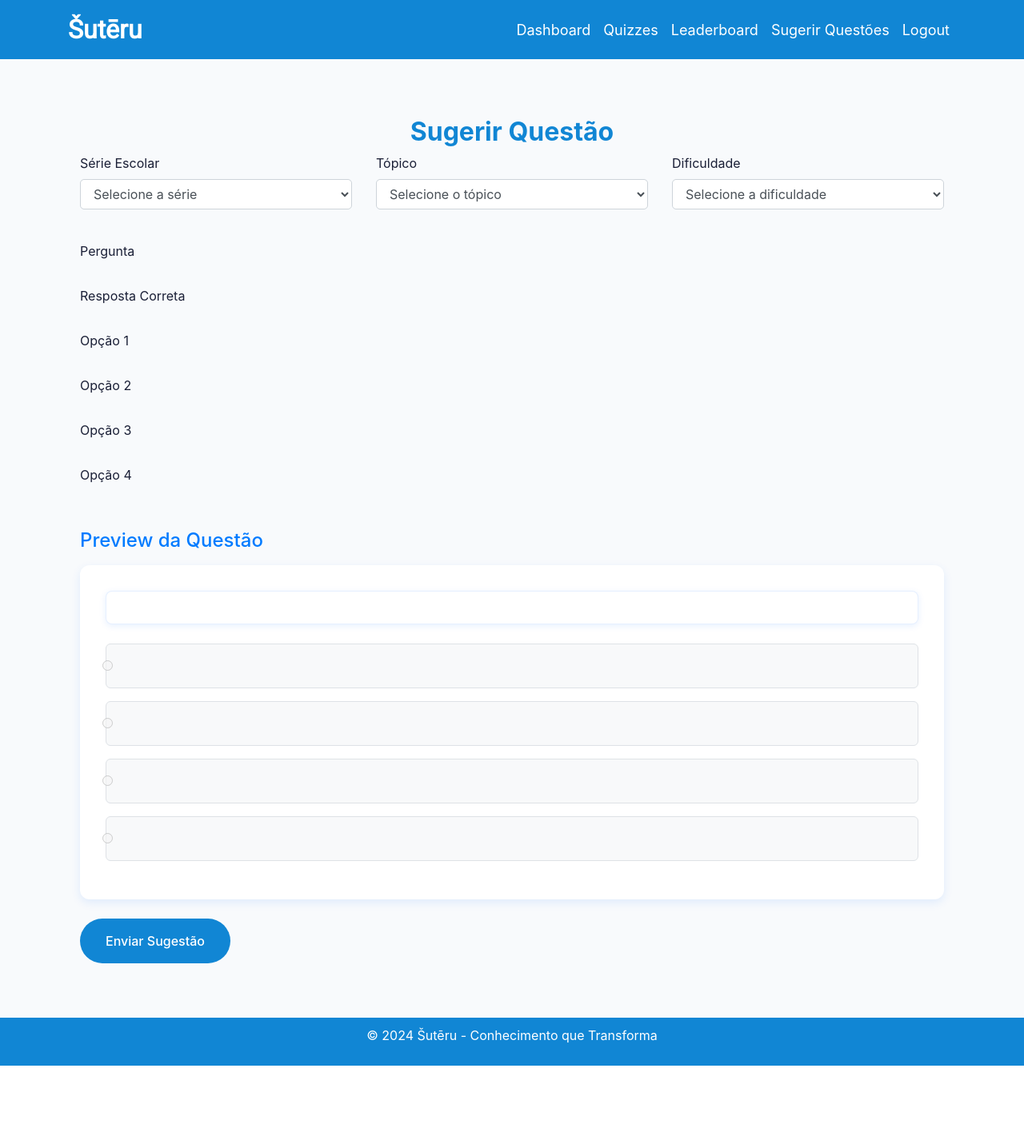
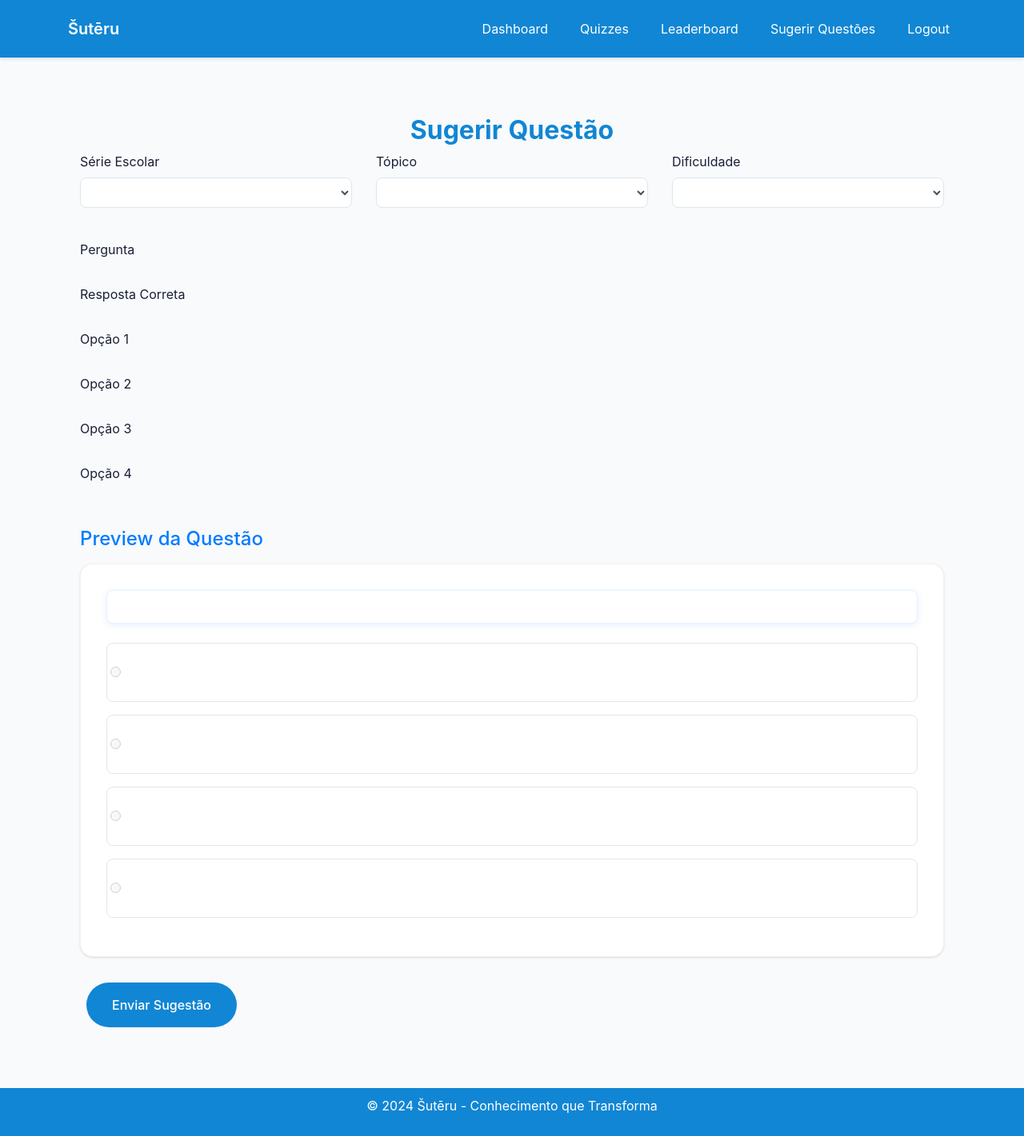
Before and after one commit to quArtiero/Suteru, a Flask app: page /suggest_question in a window 1280 px wide. Shown: the whole page at 80% size. Before the commit the page ends 1333 px from the top, so only its background shows below. Run offline with Flask 3, Linux system fonts and the light colour scheme; a user stored in the database is signed in; data that the repository does not hold is empty; some libraries are stand-ins or nearby versions.

Commit message:
Refatoração completa do frontend e models
- Reorganização do CSS em módulos separados
- Nova landing page com melhor design
- Estrutura de models implementada
- Correções de contraste e bugs visuais

```diff
--- a/static/style.css
+++ b/static/style.css
@@ -1,21 +1,49 @@
-/* Cores Personalizadas */
+/* Modern Color System with CSS Variables */
 :root {
-	--primary-color: #3498db;    /* Azul */
-	--secondary-color: #2ecc71;  /* Verde */
-	--text-color: #333;
-	--background-color: #f2f2f2; /* Cinza claro para o fundo */
-	--header-footer-bg: #2980b9; /* Azul escuro para cabeçalho e rodapé */
+	/* Core colors */
+	--primary-hue: 204;
+	--primary-color: hsl(var(--primary-hue) 85% 45%);
+	--primary-light: hsl(var(--primary-hue) 85% 85%);
+	--primary-dark: hsl(var(--primary-hue) 85% 35%);
+
+	/* Navbar specific colors */
+	--navbar-bg: #1a1f36;
+	--navbar-text: #ffffff;
+	--navbar-hover: rgba(255, 255, 255, 0.1);
+
+	/* Semantic colors */
+	--surface-color: #ffffff;
+	--background-color: #f8fafc;
+	--text-color: #1a1f36;
+
+	/* System colors */
+	--success-color: #22c55e;
+	--error-color: #ef4444;
+
+	/* Spacing system */
+	--spacing-xs: 0.5rem;
+	--spacing-sm: 1rem;
+	--spacing-md: 1.5rem;
+	--spacing-lg: 2rem;
+
+	/* Border radius */
+	--radius-sm: 0.375rem;
+	--radius-md: 0.5rem;
+	--radius-lg: 1rem;
+	--radius-full: 9999px;
 }
 
-/* Corpo */
+/* Modern Reset */
 body {
 	display: flex;
 	flex-direction: column;
 	min-height: 100vh;
-	font-family: 'Roboto', sans-serif;
+	font-family: 'Inter', system-ui, sans-serif;
 	background-color: var(--background-color);
 	color: var(--text-color);
 	margin: 0;
+	line-height: 1.5;
+	-webkit-font-smoothing: antialiased;
 }
 
 /* Conteúdo principal */
@@ -25,50 +53,76 @@
 	padding-bottom: 0px; /* Espaço para o rodapé */
 }
 
-/* Navbar */
+/* Modern Navbar Styles */
 .navbar {
-	background-color: var(--header-footer-bg);
+	background: var(--primary-color);
+	box-shadow: 0 2px 4px rgba(0, 0, 0, 0.1);
+	padding: var(--spacing-sm) var(--spacing-lg);
+	position: sticky;
+	top: 0;
+	z-index: 1000;
 }
 
-.navbar-title {
-	font-size: 32px;
-	color: #fff;
-	font-weight: bold;
-	margin: 0;
-	font-family: 'Roboto', sans-serif;
+.navbar-brand {
+	font-size: 1.25rem;
+	font-weight: 600;
+	color: white;
+	text-decoration: none;
 }
 
-/* Links de Navegação */
+.navbar-nav {
+	display: flex;
+	gap: var(--spacing-md);
+	align-items: center;
+}
+
 .nav-link {
-	font-size: 18px;
-	color: #fff;
+	color: white;
+	text-decoration: none;
+	padding: var(--spacing-xs) var(--spacing-sm);
+	border-radius: var(--radius-md);
+	transition: all 0.2s ease;
 }
 
 .nav-link:hover {
-	color: #dcdde1;
+	background: rgba(255, 255, 255, 0.1);
+	color: white;
 }
 
-/* Botões */
+.nav-link.active {
+	color: white;
+	font-weight: 500;
+	background: rgba(255, 255, 255, 0.15);
+}
+
+/* Responsive navbar */
+@media (max-width: 768px) {
+	.navbar {
+		padding: var(--spacing-xs) var(--spacing-sm);
+	}
+
+	.navbar-nav {
+		gap: var(--spacing-sm);
+	}
+}
+
+/* Modern Button Styles */
 .btn {
-	border-radius: 50px;
-	padding: 12px 30px;
-	font-size: 18px;
-	transition: all 0.3s ease;
+	background: var(--primary-color);
+	color: white;
+	border-radius: var(--radius-full);
+	padding: var(--spacing-sm) var(--spacing-lg);
+	font-size: 1rem;
+	font-weight: 500;
+	transition: all 0.2s cubic-bezier(0.4, 0, 0.2, 1);
+	border: none;
+	margin: var(--spacing-xs);
 }
 
 .btn:hover {
 	transform: translateY(-2px);
-	box-shadow: 0 5px 15px rgba(0,0,0,0.1);
-}
-
-.btn-primary {
-	background-color: var(--primary-color);
-	border-color: var(--primary-color);
-}
-
-.btn-success {
-	background-color: var(--secondary-color);
-	border-color: var(--secondary-color);
+	box-shadow: 0 4px 12px rgba(0, 0, 0, 0.1);
+	background: var(--primary-dark);
 }
 
 /* Logo na página inicial */
@@ -138,11 +192,18 @@
 	margin: 20px auto;
 }
 
-/* Formulários */
+/* Modern Form Controls */
 .form-control {
-	max-width: 500px;
-	margin: 0 auto 15px;
-	border-radius: 5px;
+	border-radius: var(--radius-md);
+	border: 1px solid hsl(var(--primary-hue) 30% 90%);
+	padding: var(--spacing-sm);
+	transition: border-color 0.2s ease, box-shadow 0.2s ease;
+}
+
+.form-control:focus {
+	outline: none;
+	border-color: var(--primary-color);
+	box-shadow: 0 0 0 3px var(--primary-light);
 }
 
 .form-group {
@@ -165,7 +226,7 @@
 
 /* Rodapé */
 .footer {
-	background-color: var(--header-footer-bg);
+	background-color: var(--primary-dark);
 	color: white;
 	padding: 10px 0;
 }
@@ -185,7 +246,7 @@
 	margin: 10px 0;
 }
 
-/* Responsividade */
+/* Modern Responsive Design */
 @media (max-width: 768px) {
 	.navbar-title {
 		font-size: 24px;
@@ -210,6 +271,15 @@
 
 	.lead {
 		font-size: 1.2rem;
+	}
+
+	:root {
+		--spacing-lg: 1.5rem;
+		--spacing-md: 1rem;
+	}
+
+	.quiz-card .card-body {
+		padding: var(--spacing-md);
 	}
 }
 
@@ -258,19 +328,19 @@
 	border: 1px solid rgba(13, 110, 253, 0.1);
 }
 
+/* Modern Quiz Options */
 .options-list .form-check {
-    background: #f8f9fa;
-    border: 1px solid #dee2e6;
-    border-radius: 6px;
-    padding: 15px;
-    margin-bottom: 12px;
+	background: var(--surface-color);
+	border: 1px solid hsl(var(--primary-hue) 30% 90%);
+	border-radius: var(--radius-md);
+	padding: var(--spacing-md);
+	margin-bottom: var(--spacing-sm);
 	transition: all 0.2s ease;
-    cursor: pointer;
 }
 
 .options-list .form-check:hover {
-    background: #e7f1ff;
-    border-color: #0d6efd;
+	background: var(--primary-light);
+	border-color: var(--primary-color);
 }
 
 .options-list .form-check-input:checked + .form-check-label {
@@ -327,13 +397,102 @@
 	box-shadow: 0 2px 4px rgba(13, 110, 253, 0.2);
 }
 
-/* Card do Quiz */
+/* Modern Card Styles */
 .quiz-card {
-    border: none;
-    box-shadow: 0 4px 12px rgba(13, 110, 253, 0.1);
-    border-radius: 12px;
+	background: var(--surface-color);
+	border-radius: var(--radius-lg);
+	box-shadow: 0 1px 3px rgba(0, 0, 0, 0.1), 0 1px 2px -1px rgba(0, 0, 0, 0.1);
+	border: 1px solid rgba(0, 0, 0, 0.05);
+	transition: transform 0.2s ease, box-shadow 0.2s ease;
+}
+
+.quiz-card:hover {
+	transform: translateY(-2px);
+	box-shadow: 0 4px 16px rgba(0, 0, 0, 0.1);
 }
 
 .quiz-card .card-body {
 	padding: 2rem;
 }
+
+/* Header/Title section styles */
+.header {
+	background: var(--primary-color);
+	color: white;
+	padding: var(--spacing-md) var(--spacing-lg);
+	text-align: center;
+}
+
+.header h1 {
+	color: white;
+	margin: 0;
+}
+
+.header p {
+	color: rgba(255, 255, 255, 0.9);
+	margin: var(--spacing-xs) 0 0 0;
+}
+
+/* Top section with logo */
+.top-section {
+	background: var(--primary-color);
+	width: 100%;
+	padding: var(--spacing-lg) var(--spacing-lg);
+	text-align: center;
+	color: white;
+}
+
+.logo {
+	max-width: 300px;
+	margin-bottom: var(--spacing-md);
+}
+
+.main-heading {
+	color: white;
+	font-size: 1.5rem;
+	margin: var(--spacing-md) 0;
+}
+
+.stats-text {
+	color: white;
+	font-size: 1.25rem;
+	margin: var(--spacing-md) 0;
+}
+
+.main-container {
+	background-color: var(--background-color);
+	min-height: 100vh;
+	width: 100%;
+	display: flex;
+	flex-direction: column;
+	align-items: center;
+	justify-content: center;
+	padding: var(--spacing-lg);
+	text-align: center;
+}
+
+/* Garantindo que o cabeçalho e o footer fiquem azuis */
+.navbar,
+.header,
+nav,
+.nav-header,
+.top-nav,
+.site-header,
+.footer,
+footer,
+.bottom-nav {
+  background-color: var(--primary-color) !important;
+  color: white !important;
+}
+
+.navbar a,
+.header a,
+nav a,
+.nav-header a,
+.top-nav a,
+.site-header a,
+.footer a,
+footer a,
+.bottom-nav a {
+  color: white !important;
+}
```
Lines whose indentation alone changed are shown as unchanged.
